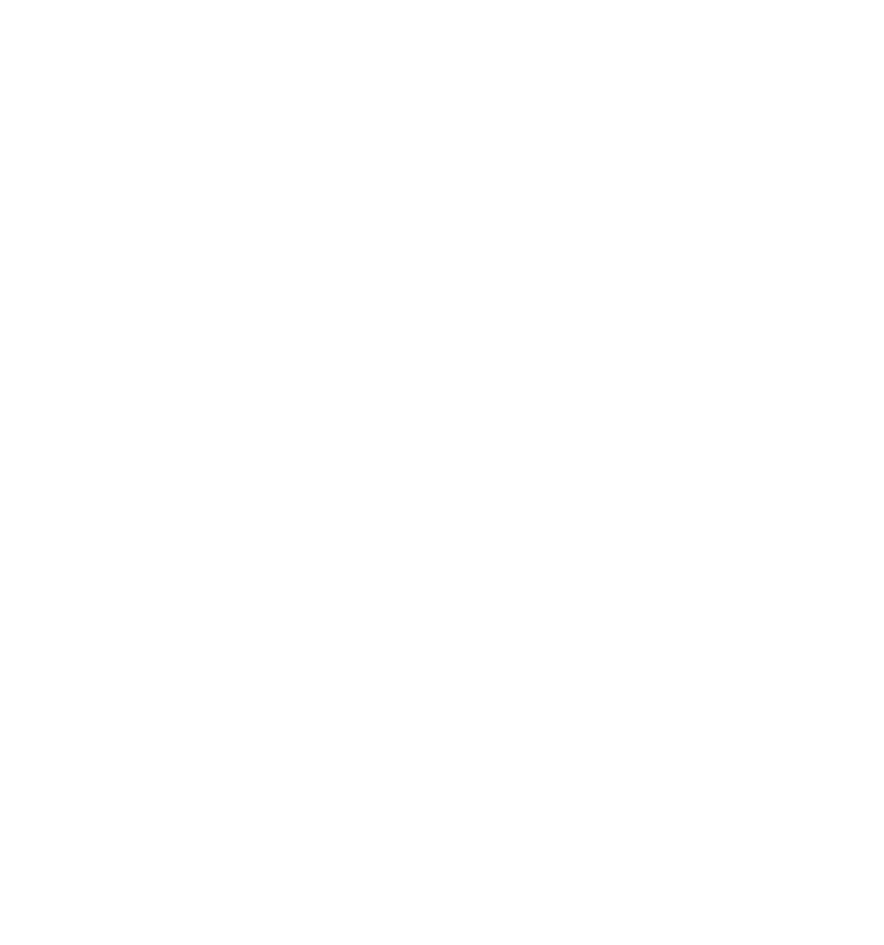
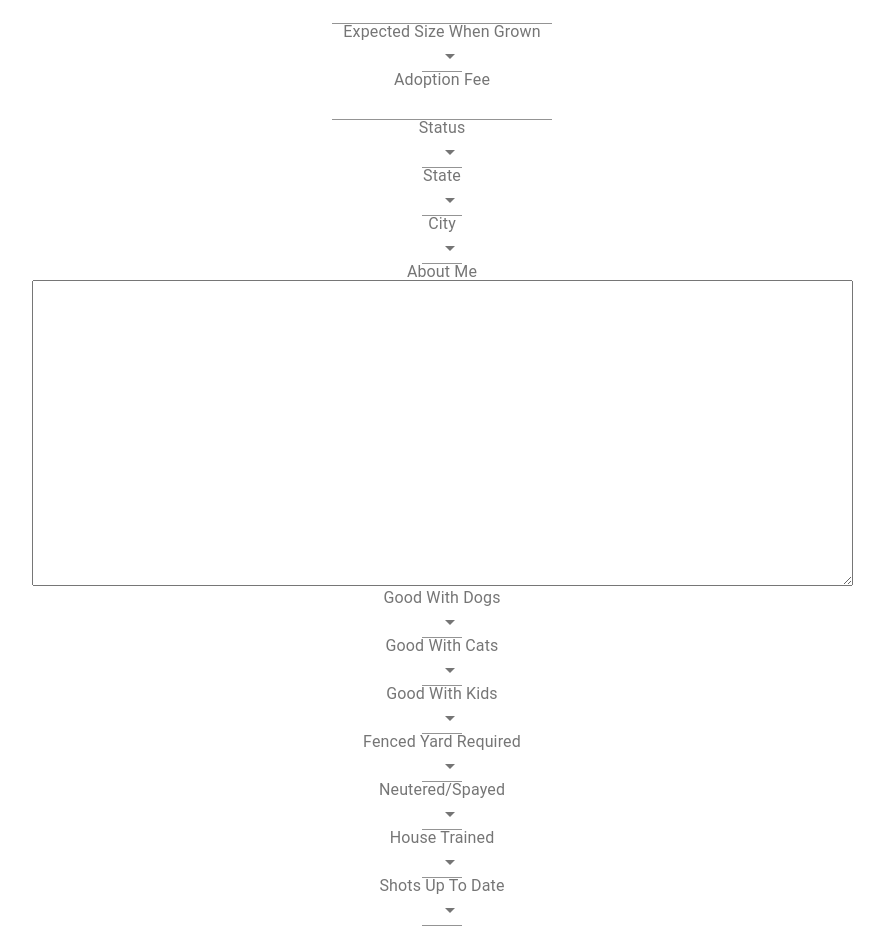
Before and after one commit to zachmkhan/Animal-Adoptions, a React (Create React App) app: page /addCat in a window 1280 px wide. Shown: the part 280-1225 px from the top of the page, without its empty margins (198-1082 px from the left). Before the commit the page ends 800 px from the top, so only its background shows below. Built offline with nearby package versions, Linux system fonts and the light colour scheme.

Commit message:
Fixed city/state inputs, UI updates

```diff
--- a/src/components/AddCat.js
+++ b/src/components/AddCat.js
@@ -55,14 +55,10 @@
     // )
   });
 
-const cityStates = require('../updated_cities_states.json');
+  const data = require('../updated_cities_states.json');
 
 
 const AddCat = () => {
-
-    const { register, handleSubmit, errors, control } = useForm({
-            resolver: yupResolver(schema)
-       });
 
 
     const [cityList, setCityList] = React.useState([]);
@@ -98,12 +94,12 @@
 
     function changeCities(name) {
 
-        var list = cityStates[name];
+        var list = data[name];
         setCityList(list);
     }
 
     var stateList = [];
-    Object.keys(cityStates).forEach(state =>
+    Object.keys(data).forEach(state =>
         stateList.push(<MenuItem value={state}>{state}</MenuItem>)
     )
     var cityMenuList = [];
@@ -112,56 +108,40 @@
     )
 
 
-    const submitData = (data, e) =>
-    {
-        var sendData = new FormData();
-        sendData.append("sellerId", value); //Need to update
-        sendData.append("status", data.status);
-        sendData.append("animal", "Cat");
-        sendData.append("name", data.name);
-        sendData.append("breed", data.breed);
-        sendData.append("sex", data.sex);
-        sendData.append("age", data.age);
-        sendData.append("weight", data.weight);
-        sendData.append("size", data.size);
-        sendData.append("adoptionFee", data.fee);
-        sendData.append("aboutMe", data.desc);
-        sendData.append("city", data.city);
-        sendData.append("state", data.state);
-        sendData.append("goodWithKids", data.goodWithKids);
-        sendData.append("goodWithDogs", data.goodWithDogs);
-        sendData.append("goodWithCats", data.goodWithCats);
-        sendData.append("requiresFence", data.requiresFence);
-        sendData.append("houseTrained", data.houseTrained);
-        sendData.append("neuteredSpayed", data.neuteredSpayed);
-        sendData.append("shotsUpToDate", data.shotsUpToDate);
-        //console.log(files);
+    const handleSubmit = (event) => {
 
-        if (files === null) {
-            alert("You need to upload one image file");
-            return;
+        var data = new FormData();
+        data.append("sellerId", 1); //Need to update
+        data.append("status", status);
+        data.append("animal", "Cat");
+        data.append("name", name);
+        data.append("breed", breed);
+        data.append("sex", sex);
+        data.append("age", age);
+        data.append("weight", weight);
+        data.append("size", size);
+        data.append("adoptionFee", fee);
+        data.append("aboutMe", desc);
+        data.append("city", city);
+        data.append("state", state);
+        data.append("goodWithKids", kids);
+        data.append("goodWithDogs", dogs);
+        data.append("goodWithCats", cats);
+        data.append("requiresFence", fence);
+        data.append("houseTrained", trained);
+        data.append("neuteredSpayed", neut);
+        data.append("shotsUpToDate", shots);
+        for (let i = 0; i < files.length; i++) {
+            data.append("photo", files[i])
         }
-        else {
-            for (let i = 0; i < files.length; i++) {
-                if(!SUPPORTED_FORMATS.includes(files[i].type)) {
-                    alert("Invalid file type");
-                    setFiles(null);
-                    return;
-                }
-                if(i >= 6) {
-                    break //cut off extra files
-                }
-                sendData.append("photo", files[i])
-            }
-        }
-
-        for (var value of sendData.values()) {
+        // data.append("photo", files[0]);
+        for (var value of data.values()) {
             console.log(value);
         }
-
         const requestOptions = {
+            //headers: { 'content-type': 'multipart/form-data' },
             method: 'POST',
-            body: sendData
+            body: data
         };
 
         fetch(url, requestOptions)
@@ -169,9 +149,9 @@
         .then(json => {
             console.log('parsed json', json) // access json.body here
         })
-        handleClick()
-        e.preventDefault();
+        event.preventDefault();
     }
+
 
     const handleClick = () => {
       setOpen(true);
@@ -185,355 +165,190 @@
       setOpen(false);
     };
 
-
-    const [value, setValue] = React.useState("");
-    useEffect(() => {
-
-        const check = localStorage.getItem('admin')
-        if (check) {
-            setValue(check)
-        }
-    }, []);
-    if(!value || value.length === 0) {
     return(
-            <Typography>
-                You do not have permission to access this page.
-            </Typography>
-        )
-    }
-
-    return(
-        <form onSubmit={handleSubmit(submitData)}>
+        <form id="form" onSubmit={handleSubmit}>
                 <TextField
-                    inputRef={register}
                     type='text'
                     name='name'
                     label='Name'
-                    //onChange={e => setName(e.target.value)}
-                    //value={name}
+                    onChange={e => setName(e.target.value)}
+                    value={name}
                 />
-                <p>{errors.name?.message}</p>
                 <br></br>
                 <InputLabel id="breed">Breed</InputLabel>
-                <Controller
-                    name="breed"
-                    control={control}
-                    defaultValue={""}
-                    rules={{ required: true }}
-                    render={props =>
                 <Select
                     labelId="breed"
-                        onChange={e => props.onChange(e.target.value)}
-                        value={props.value}
+                    onChange={e => setBreed(e.target.value)}
+                    value={breed}
                 >
                     {catBreedsArray}
                 </Select>
-                    } // props contains: onChange, onBlur and value
-                />
-                <p>{errors.breed?.message}</p>
-
                 <br></br>
                 <InputLabel id="sex">Sex</InputLabel>
-                <Controller
-                    name="sex"
-                    control={control}
-                    defaultValue={""}
-                    rules={{ required: true }}
-                    render={props =>
                 <Select
                     labelId="sex"
-                        onChange={e => props.onChange(e.target.value)}
-                        value={props.value}
+                    onChange={e => setSex(e.target.value)}
+                    value={sex}
                 >
                     <MenuItem value="Male">Male</MenuItem>
                     <MenuItem value="Female">Female</MenuItem>
                 </Select>
-                    } // props contains: onChange, onBlur and value
-                />
-                <p>{errors.sex?.message}</p>
-
                 <br></br>
                 <InputLabel id="age">Age</InputLabel>
-                <Controller
-                    name="age"
-                    control={control}
-                    defaultValue={""}
-                    rules={{ required: true }}
-                    render={props =>
                 <Input
                     labelId="age"
                     type="number"
-                        onChange={e => props.onChange(e.target.value)}
-                        value={props.value}
+                    value={age}
+                    onChange={e => setAge(e.target.value)}
                 >
                 </Input>
-                    } // props contains: onChange, onBlur and value
-                />
-                <p>{errors.age?.message}</p>
                 <br></br>
                 <InputLabel id="weight">Weight (lbs)</InputLabel>
-                <Controller
-                    name="weight"
-                    control={control}
-                    defaultValue={""}
-                    rules={{ required: true }}
-                    render={props =>
                 <Input
                     labelId="weight"
                     type="number"
-                        onChange={e => props.onChange(e.target.value)}
-                        value={props.value}
+                    value={weight}
+                    onChange={e => setWeight(e.target.value)}
                 >
                 </Input>
-                    } // props contains: onChange, onBlur and value
-                />
-                <p>{errors.weight?.message}</p>
                 <br></br>
                 <InputLabel id="size">Expected Size When Grown</InputLabel>
-                <Controller
-                    name="size"
-                    control={control}
-                    defaultValue={""}
-                    rules={{ required: true }}
-                    render={props =>
                 <Select
                     labelId="size"
-                        onChange={e => props.onChange(e.target.value)}
-                        value={props.value}
+                    onChange={e => setSize(e.target.value)}
+                    value={size}
                 >
                     <MenuItem value="Small">Small (less than 10lbs)</MenuItem>
-                        <MenuItem value="Medium">Medium (10-15lbs)</MenuItem>
-                        <MenuItem value="Large">Large (15-20lbs)</MenuItem>
+                    <MenuItem value="Medium">Medium (10-15)</MenuItem>
+                    <MenuItem value="Large">Large (15-20)</MenuItem>
                     <MenuItem value="XLarge">XLarge (20+ lbs)</MenuItem>
+
                 </Select>
-                    } // props contains: onChange, onBlur and value
-                />
-                <p>{errors.size?.message}</p>
                 <br></br>
                 <InputLabel id="fee">Adoption Fee</InputLabel>
-                <Controller
-                    name="fee"
-                    control={control}
-                    defaultValue={""}
-                    rules={{ required: true }}
-                    render={props =>
                 <Input
                     labelId="fee"
                     type="number"
-                        onChange={e => props.onChange(e.target.value)}
-                        value={props.value}
+                    value={fee}
+                    onChange={e => setFee(e.target.value)}
                 >
                 </Input>
-                    } // props contains: onChange, onBlur and value
-                />
-                <p>{errors.fee?.message}</p>
                 <br></br>
-
-
-                <TextField
-                    type='text'
-                    inputRef={register}
-                    name='status'
-                    label='Status'
-                    //value={city}
-                />
-                <p>{errors.status?.message}</p>
+                <InputLabel id="status">Status</InputLabel>
+                <Select
+                    labelId="status"
+                    type="text"
+                    value={status}
+                    onChange={e => setStatus(e.target.value)}
+                >
+                    <MenuItem value="Available">Available</MenuItem>
+                    <MenuItem value="Unvailable">Unvailable</MenuItem>
+                    <MenuItem value="Pending">Pending</MenuItem>
+                </Select>
                 <br></br>
                 <InputLabel id="state">State</InputLabel>
-                <Controller
-                    name="state"
-                    control={control}
-                    defaultValue={""}
-                    rules={{ required: true }}
-                    render={props =>
-                    <Select
-                        labelId="state"
-                        onChange={e => {props.onChange(e.target.value); changeCities(e.target.value)}}
-                        value={props.value}
+                <Select labelId="state"
+                    onChange={e => {setState(e.target.value); changeCities(e.target.value)}}
                 >
                     {stateList}
                 </Select>
-                    } // props contains: onChange, onBlur and value
-                />
-                <p>{errors.state?.message}</p>
-                <br></br>
+
                 <InputLabel id="city">City</InputLabel>
-                <Controller
-                    name="city"
-                    control={control}
-                    defaultValue={""}
-                    rules={{ required: true }}
-                    render={props =>
-                    <Select
-                        labelId="city"
-                        onChange={e => props.onChange(e.target.value)}
-                        value={props.value}
+                <Select labelId="city"
+                    onChange={e => {setCity(e.target.value)}}
+
                 >
                     {cityMenuList}
                 </Select>
-                    } // props contains: onChange, onBlur and value
-                />
-                <p>{errors.city?.message}</p>
                 <br></br>
 
-                <TextField
-                    inputRef={register}
-                    type='text'
-                    name='desc'
-                    label='About me'
-                    //onChange={e => setDesc(e.target.value)}
-                    //value={desc}
-                    multiline='true'
-                />
-                <p>{errors.desc?.message}</p>
-
+                <InputLabel id="aboutMe">About Me</InputLabel>
+                <textarea
+                    cols="100"
+                    rows="20"
+                    name='aboutMe'
+                    form="form"
+                ></textarea>
                 <br></br>
-                <InputLabel id="goodWithDogs">Good with dogs</InputLabel>
-                <Controller
-                    name="goodWithDogs"
-                    control={control}
-                    defaultValue={""}
-                    rules={{ required: true }}
-                    render={props =>
+                <InputLabel id="checkDogs">Good With Dogs</InputLabel>
                 <Select
-                        labelId="goodWithDogs"
-                        onChange={e => props.onChange(e.target.value)}
-                        value={props.value}
+                    labelId="checkDogs"
+                    onChange={e => setDogs(e.target.value)}
+                    value={dogs}
                 >
                     <MenuItem value="Yes">Yes</MenuItem>
                     <MenuItem value="No">No</MenuItem>
                     <MenuItem value="UNKNOWN">UNKNOWN</MenuItem>
                 </Select>
-                    } // props contains: onChange, onBlur and value
-                />
-                <p>{errors.goodWithDogs?.message}</p>
-
                 <br></br>
-                <InputLabel id="goodWithCats">Good with cats</InputLabel>
-                <Controller
-                    name="goodWithCats"
-                    control={control}
-                    defaultValue={""}
-                    rules={{ required: true }}
-                    render={props =>
+                <InputLabel id="checkCats">Good With Cats</InputLabel>
                 <Select
-                        labelId="goodWithCats"
-                        onChange={e => props.onChange(e.target.value)}
-                        value={props.value}
+                    labelId="checkCats"
+                    onChange={e => setCats(e.target.value)}
+                    value={cats}
                 >
                     <MenuItem value="Yes">Yes</MenuItem>
                     <MenuItem value="No">No</MenuItem>
                     <MenuItem value="UNKNOWN">UNKNOWN</MenuItem>
                 </Select>
-                    } // props contains: onChange, onBlur and value
-                />
-                <p>{errors.goodWithCats?.message}</p>
                 <br></br>
-                <InputLabel id="goodWithKids">Good with kids</InputLabel>
-                <Controller
-                    name="goodWithKids"
-                    control={control}
-                    defaultValue={""}
-                    rules={{ required: true }}
-                    render={props =>
+                <InputLabel id="checkKids">Good With Kids</InputLabel>
                 <Select
-                        labelId="goodWithKids"
-                        onChange={e => props.onChange(e.target.value)}
-                        value={props.value}
+                    labelId="checkKids"
+                    onChange={e => setKids(e.target.value)}
+                    value={kids}
                 >
                     <MenuItem value="Yes">Yes</MenuItem>
                     <MenuItem value="No">No</MenuItem>
                     <MenuItem value="UNKNOWN">UNKNOWN</MenuItem>
                 </Select>
-                    } // props contains: onChange, onBlur and value
-                />
-                <p>{errors.goodWithKids?.message}</p>
                 <br></br>
-                <InputLabel id="requiresFence">Fenced yard required</InputLabel>
-                <Controller
-                    name="requiresFence"
-                    control={control}
-                    defaultValue={""}
-                    rules={{ required: true }}
-                    render={props =>
+                <InputLabel id="checkFence">Fenced Yard Required</InputLabel>
                 <Select
-                        labelId="requiresFence"
-                        onChange={e => props.onChange(e.target.value)}
-                        value={props.value}
+                    labelId="checkFence"
+                    onChange={e => setFence(e.target.value)}
+                    value={fence}
                 >
                     <MenuItem value="Yes">Yes</MenuItem>
                     <MenuItem value="No">No</MenuItem>
                     <MenuItem value="UNKNOWN">UNKNOWN</MenuItem>
                 </Select>
-                    } // props contains: onChange, onBlur and value
-                />
-                <p>{errors.requiresFence?.message}</p>
                 <br></br>
-                <InputLabel id="houseTrained">House trained</InputLabel>
-                <Controller
-                    name="houseTrained"
-                    control={control}
-                    defaultValue={""}
-                    rules={{ required: true }}
-                    render={props =>
+                <InputLabel id="checkNeut">Neutered/Spayed</InputLabel>
                 <Select
-                        labelId="houseTrained"
-                        onChange={e => props.onChange(e.target.value)}
-                        value={props.value}
+                    labelId="checkNeut"
+                    onChange={e => setNeut(e.target.value)}
+                    value={neut}
                 >
                     <MenuItem value="Yes">Yes</MenuItem>
                     <MenuItem value="No">No</MenuItem>
                     <MenuItem value="UNKNOWN">UNKNOWN</MenuItem>
                 </Select>
-                    } // props contains: onChange, onBlur and value
-                />
-                <p>{errors.houseTrained?.message}</p>
-                <br></br>
-                <InputLabel id="neuteredSpayed">Neutered/Spayed</InputLabel>
-                <Controller
-                    name="neuteredSpayed"
-                    control={control}
-                    defaultValue={""}
-                    rules={{ required: true }}
-                    render={props =>
+                {/* <br></br> */}
+                <InputLabel id="checkTrained">House Trained</InputLabel>
                 <Select
-                        labelId="neuteredSpayed"
-                        onChange={e => props.onChange(e.target.value)}
-                        value={props.value}
+                    labelId="checkTrained"
+                    onChange={e => setTrained(e.target.value)}
+                    value={trained}
                 >
                     <MenuItem value="Yes">Yes</MenuItem>
                     <MenuItem value="No">No</MenuItem>
                     <MenuItem value="UNKNOWN">UNKNOWN</MenuItem>
                 </Select>
-                    } // props contains: onChange, onBlur and value
-                />
-                <p>{errors.neuteredSpayed?.message}</p>
                 <br></br>
-                <InputLabel id="shotsUpToDate">Shots up to date</InputLabel>
-                <Controller
-                    name="shotsUpToDate"
-                    control={control}
-                    defaultValue={""}
-                    rules={{ required: true }}
-                    render={props =>
+                <InputLabel id="checkShots">Shots Up To Date</InputLabel>
                 <Select
-                        labelId="shotsUpToDate"
-                        onChange={e => props.onChange(e.target.value)}
-                        value={props.value}
+                    labelId="checkShots"
+                    onChange={e => setShots(e.target.value)}
+                    value={shots}
                 >
                     <MenuItem value="Yes">Yes</MenuItem>
                     <MenuItem value="No">No</MenuItem>
                     <MenuItem value="UNKNOWN">UNKNOWN</MenuItem>
                 </Select>
-                    } // props contains: onChange, onBlur and value
-                />
-                <p>{errors.shotsUpToDate?.message}</p>
-
-                <br></br>
                 <br></br>
                 <br></br>
                 <input
-                    //ref={register}
                     accept="image/*"
                     id="contained-button-file"
                     multiple
@@ -542,10 +357,14 @@
                     name="photo"
                     onChange={e => setFiles(e.target.files)}
                 />
+                {/* <label htmlFor="contained-button-file">
+                    <Button variant="contained" color="primary" component="span">
+                    Upload Images
+                    </Button>
+                </label> */}
+                <br></br>
 
-                {/* <p>{errors.photo?.message}</p> */}
-                <br></br>
-                <Button type='submit' >
+                <Button type='submit' onClick={handleClick}>
                     Add
                 </Button>
                 <Snackbar
@@ -556,7 +375,7 @@
                     open={open}
                     autoHideDuration={6000}
                     onClose={handleClose}
-                    message="Pet added - Refresh page to add another pet"
+                    message="Pet added"
                     action={
                     <React.Fragment>
                         <IconButton size="small" aria-label="close" color="inherit" onClick={handleClose}>
```
Lines whose indentation alone changed are shown as unchanged.
